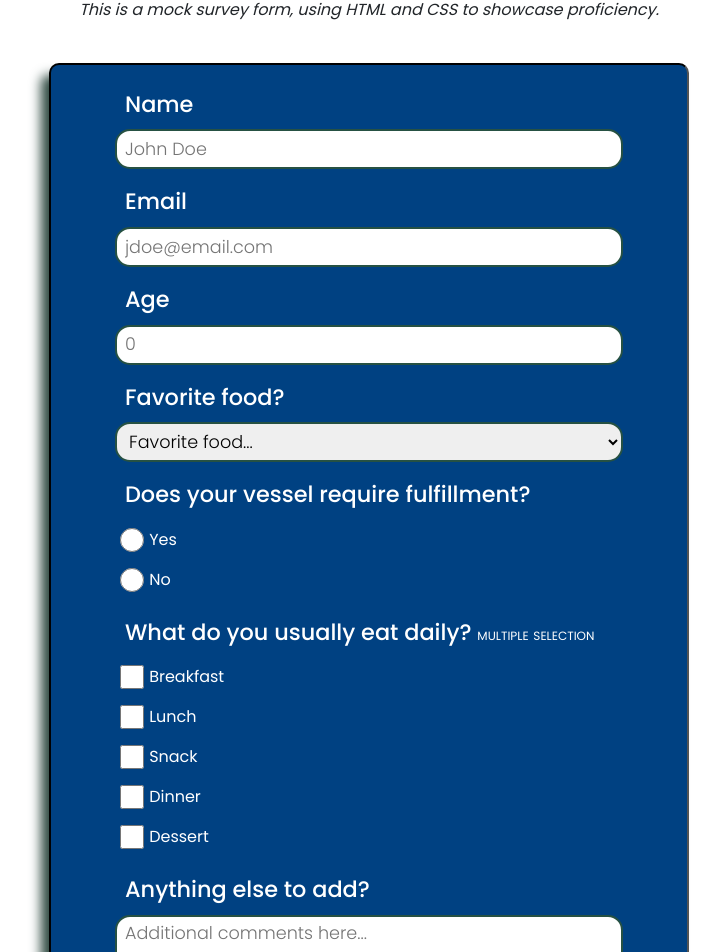
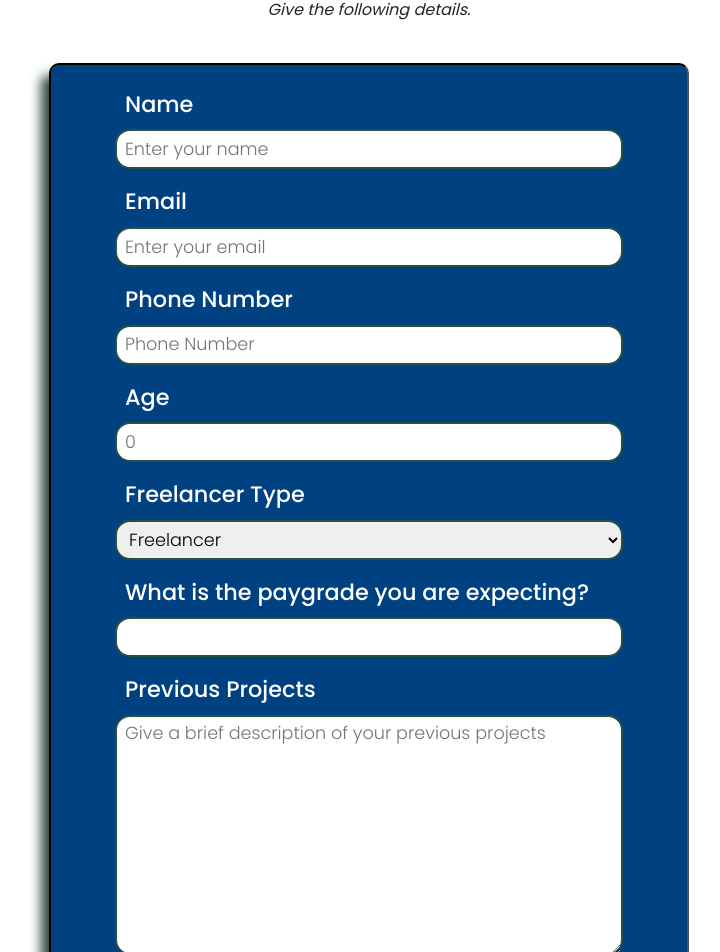
Before and after one commit to poorva246/RetroCraft-Hub, a plain HTML site: page signupfree.html in a window 1280 px wide. Shown: the part 71-1023 px from the top of the page, without its empty margins (271-991 px from the left). Drawn offline with nearby package versions, Linux system fonts and the light colour scheme.

Commit message:
new changes

```diff
--- a/signupfree.html
+++ b/signupfree.html
@@ -6,68 +6,52 @@
     <link href="https://cdn.jsdelivr.net/npm/bootstrap@5.3.2/dist/css/bootstrap.min.css" rel="stylesheet" integrity="sha384-T3c6CoIi6uLrA9TneNEoa7RxnatzjcDSCmG1MXxSR1GAsXEV/Dwwykc2MPK8M2HN" crossorigin="anonymous">
   </head>
   <body>
-    <h1 id="title">Survey Form</h1>
-    <p id="description">This is a mock survey form, using HTML and CSS to showcase proficiency.</p>
+    <h1 id="title">SIGN UP </h1>
+    <p id="description">Give the following details.</p>
     <form id="survey-form">
         <label class="form-label" for="name" id="name-label">Name</label>
-        <input class="user-input" id="name" type="text" placeholder="John Doe" required>
+        <input class="user-input" id="name" type="text" placeholder="Enter your name" required>
 
         <label class="form-label" for="email" id="email-label">Email</label>
-        <input class="user-input" id="email" type="email" placeholder="jdoe@email.com" required>
+        <input class="user-input" id="email" type="email" placeholder="Enter your email" required>
+
+        <label class="form-label" for="number" id="number-label">Phone Number</label>
+        <input class="user-input" id="number" type="text" placeholder="Phone Number" required>
 
         <label class="form-label" for="number" id="number-label">Age</label>
         <input class="user-input" id="number" type="number" min="1" max="99" placeholder="0">
 
-        <label class="form-label" for="dropdown">Favorite food?</label>
+        <label class="form-label" for="dropdown">Freelancer Type</label>
         <select id="dropdown" class="user-input">
-            <option class="user-input" disabled selected>Favorite food...</option>
-            <option class="user-input">Pizza</option>
-            <option class="user-input">Nachos</option>
-            <option class="user-input">Salad</option>
-            <option class="user-input">Dessert Cakes</option>
+            <option class="user-input" disabled selected>Freelancer</option>
+            <option class="user-input">Actor</option>
+            <option class="user-input">Cinematographer</option>
+            <option class="user-input">Composer</option>
+            <option class="user-input">Costume Designer</option>
+            <option class="user-input">Coordinator</option>
+           <option class="user-input">Screen Writer</option>
+            <option class="user-input">Dancer</option>
         </select>
+        <label class="form-label" for="name" id="name-label">What is the paygrade you are expecting?</label>
+        <input class="user-input" id="name" type="text" placeholder="" required>
+        <label class="form-label" for="comment-label">Previous Projects</label>
+        <textarea class="user-input" id="comment-label" maxlength="600" placeholder="Give a brief description of your previous projects"></textarea>
 
-        <label class="form-label">Does your vessel require fulfillment?</label>
+        <label class="form-label" for="name" id="name-label">Preferred Projects</label>
+        <input class="user-input" id="name" type="text" placeholder="Preferred Projects" required>
 
-        <div class="radio-btn-holder">
-            <input class="user-input radio-btn-input" id="btn-yes" name="food-bool" type="radio" value="radio-btn-yes" placeholder="Yes">
-            <label for="btn-yes" class="radio-btn-label">Yes</label>
-        </div>
+        <label class="form-label" for="name" id="name-label">Collaboration Style</label>
+        <input class="user-input" id="name" type="text" placeholder="Collaboration Style" required>
 
-        <div class="radio-btn-holder">
-            <input class="user-input radio-btn-input" id="btn-no" name="food-bool" type="radio" value="radio-btn-no" placeholder="No">
-            <label for="btn-no" class="radio-btn-label">No</label>
-        </div>
+        <label class="form-label" for="name" id="name-label">Passion and Commitment</label>
+        <input class="user-input" id="name" type="text" placeholder="Passion and Commitment" required>
 
-        <label class="form-label">What do you usually eat daily? <span>multiple selection</span></label>
+        <label class="form-label" for="name" id="name-label">Skills and Expertise</label>
+        <input class="user-input" id="name" type="text" placeholder="Skills and Expertise" required>
 
-        <div class="checkbox-holder">
-            <input class="user-input checkbox-input" id="breakfast" name="food-type" type="checkbox" value="food-breakfast" placeholder="Breakfast">
-            <label for="breakfast" class="checkbox-label">Breakfast</label>
-        </div>
-
-        <div class="checkbox-holder">
-            <input class="user-input checkbox-input" id="lunch" name="food-type" type="checkbox" value="food-lunch" placeholder="Lunch">
-            <label for="lunch" class="checkbox-label">Lunch</label>
-        </div>
-
-        <div class="checkbox-holder">
-            <input class="user-input checkbox-input" id="snack" name="food-type" type="checkbox" value="food-snack" placeholder="Snack">
-            <label for="snack" class="checkbox-label">Snack</label>
-        </div>
-
-        <div class="checkbox-holder">
-            <input class="user-input checkbox-input" id="dinner" name="food-type" type="checkbox" value="food-dinner" placeholder="Dinner">
-            <label for="dinner" class="checkbox-label">Dinner</label>
-        </div>
-
-        <div class="checkbox-holder">
-            <input class="user-input checkbox-input" id="dessert" name="food-type" type="checkbox" value="food-dessert" placeholder="Dessert">
-            <label for="dessert" class="checkbox-label">Dessert</label>
-        </div>
-
-        <label class="form-label" for="comment-label">Anything else to add?</label>
-        <textarea class="user-input" id="comment-label" maxlength="600" placeholder="Additional comments here..."></textarea>
+        <label class="form-label" for="name" id="name-label">Photos ( Min 6)</label>
+        <input class="user-input" id="name" type="file"  required>
+        <!-- <input type="file" name="" id=""> -->
 
         <div class="submit-holder">
             <button id="submit" type="submit">Submit</button>
--- a/styles1.css
+++ b/styles1.css
@@ -1,4 +1,4 @@
-* * {
+* {
   margin: 0;
   padding: 0;
   box-sizing: border-box;
@@ -6,18 +6,33 @@
 
 /* Body Styling */
 body {
-  font-family: 'Gill Sans', 'Gill Sans MT', Calibri, 'Trebuchet MS', sans-serif;
-
+  font-family: 'Gill Sans', 'Gill Sans MT', Calibri, 'Trebuchet MS', 'sans-serif';
   background-size: cover;
   background-repeat: no-repeat;
   color: black;
+  overflow-x: hidden;
   line-height: 1.6;
+  background-image: url('https://desktop.github.com/images/star-bg.svg'); /DARK/
+  background-color: #242424 !important;   /DARK/
 }
-
+.dark{
+  background-color: white !important;
+  background-image: none;
+}
+*{
+  color: white;
+}
 /* Header Styling */
 header {
+  backdrop-filter: blur(10px);
   padding: 20px;
-  background: #004182; /* Transparent black background */
+  position: fixed;
+  top: 0px;
+  width: 100%;
+  background-color: #1b1b1bdb; /DARK/
+}
+.darkheader{
+  background: #004182;
 }
 
 nav {
@@ -27,6 +42,27 @@ nav {
   max-width: 960px;
   margin: 0 auto;
 }
+
+.mode{
+  text-align: center;
+  font-weight: bold;
+  margin-top: -20px;
+  border-radius: 999px;
+  border: 2px solid lightblue;
+  background-color: #031e3a;  /DARK/
+  color: white;               /DARK/
+}
+
+.darkmode{
+  background-color: whitesmoke;
+  color: black;
+}
+
+/* .mode:focus{
+  border: 2px solid rgb(1, 1, 108);
+  background-color:blue;
+  color: white;
+} */
 
 .nav-links li {
   display: inline;
@@ -45,7 +81,7 @@ nav {
 }
 
 .nav-links a:hover {
-  color: black; /* Yellow hover color */
+  color: rgb(255, 187, 187); /* Yellow hover color */
 }
 
 .logo h1 {
@@ -88,19 +124,18 @@ button {
   transition: background-color 0.3s ease;
 }
 
-button:hover {
-  background-color: rgb(209, 100, 100);
-}
-
 /* Footer Styling */
 footer {
-  background: #004182;
   color: #fff;
   text-align: center;
   padding: 10px 0;
   margin-top: 4em;
   bottom: 0;
   width: 100%;
+  background-color: #1b1b1bdb; /DARK/
+}
+.darkfooter{
+  background: #004182;
 }
 h3 {
   font-size: 30px;
@@ -119,7 +154,7 @@ display: none;
 position: absolute;
 top: 100%;
 left: 0;
-background-color: #004182 !important;
+background-color: #031e3a !important; /* DARK */
 padding: 5px 0;
 border-radius: 4px;
 font-size: 8px;
@@ -127,6 +162,9 @@ text-align: left;
 color: black;
 margin-right: 2px;
 margin-right: 1px;
+}
+.darkdropdown-menu{
+  background-color: #004182 !important;
 }
 
 .dropdown:hover .dropdown-menu {
@@ -138,7 +176,7 @@ display: block;
 }
 .text
 {
-  color: black;
+  color: white;
 }
 .para
 {
@@ -155,29 +193,19 @@ display: block;
  margin-bottom: 40px;
  float: left;
 }
-.head
+.head, .signinbtn, .footerpara
 {
-  color: white;
+  color: white !important;
 }
-
-
-
-
-
-
-
-
 
 :root {
   --sz: 2.5vmin;
 }
-
 .content {
   position: relative;
   width: calc(var(--sz) * 4);
   height: calc(var(--sz) * 2);
   margin-left: 30px;
-  /* margin-left: 40vw; */
 }
 .rightnav{
   display: flex;
```
Also changed, not shown: landingpage.html (+5 -10 lines), landingpage.js (added, +35 -0 lines), signupJOB.html (+10 -6 lines).
